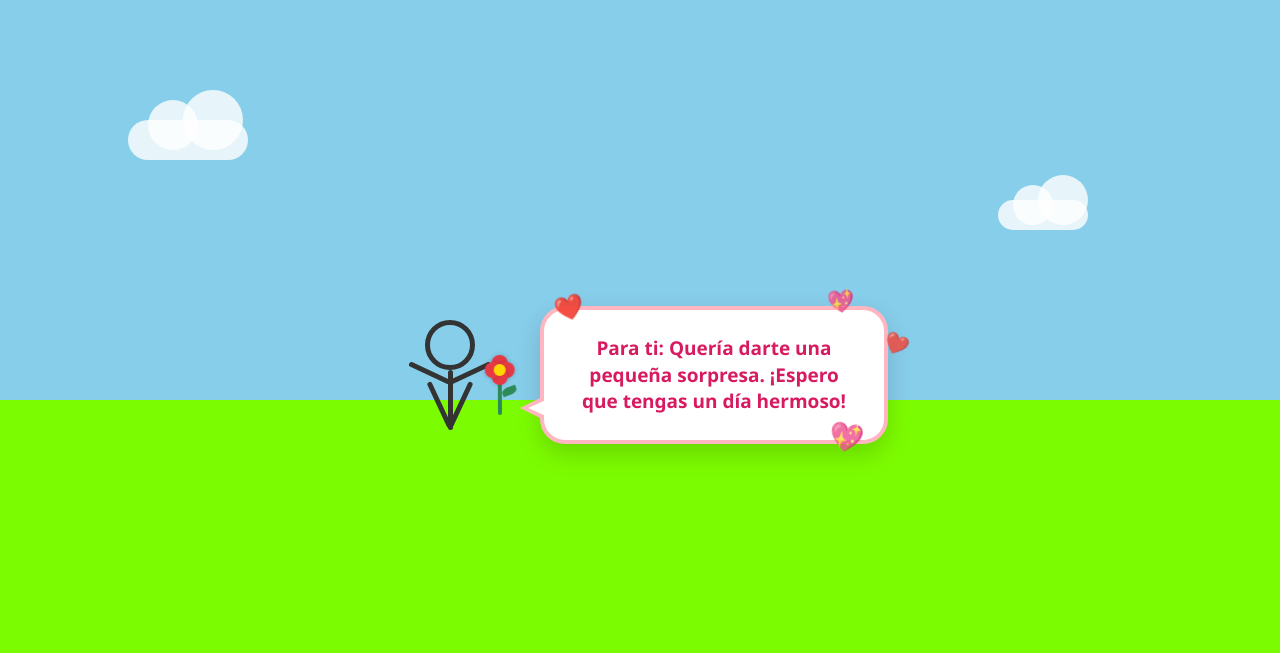
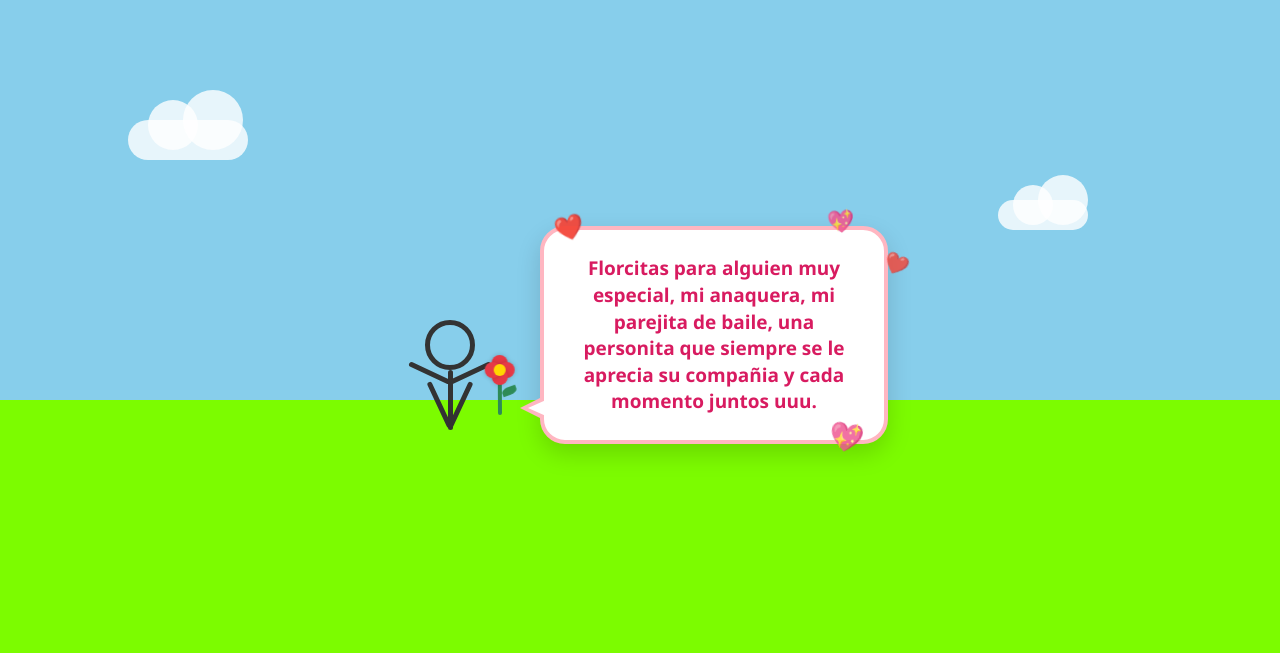
Before and after one commit to Rocotolas/potolas, a plain HTML site: page index.html in a window 1280 px wide. Drawn offline with Linux system fonts and the light colour scheme.

Commit message:
Update index.html

```diff
--- a/index.html
+++ b/index.html
@@ -320,7 +320,9 @@
             <div class="heart h4">💖</div>
 
             <p class="message-text">
-                Para ti: Quería darte una pequeña sorpresa. ¡Espero que tengas un día hermoso!
+                Florcitas para alguien muy especial, mi anaquera, mi parejita
+                de baile, una personita que siempre se le aprecia su compañia
+                y cada momento juntos uuu.
             </p>
         </div>
 
```
